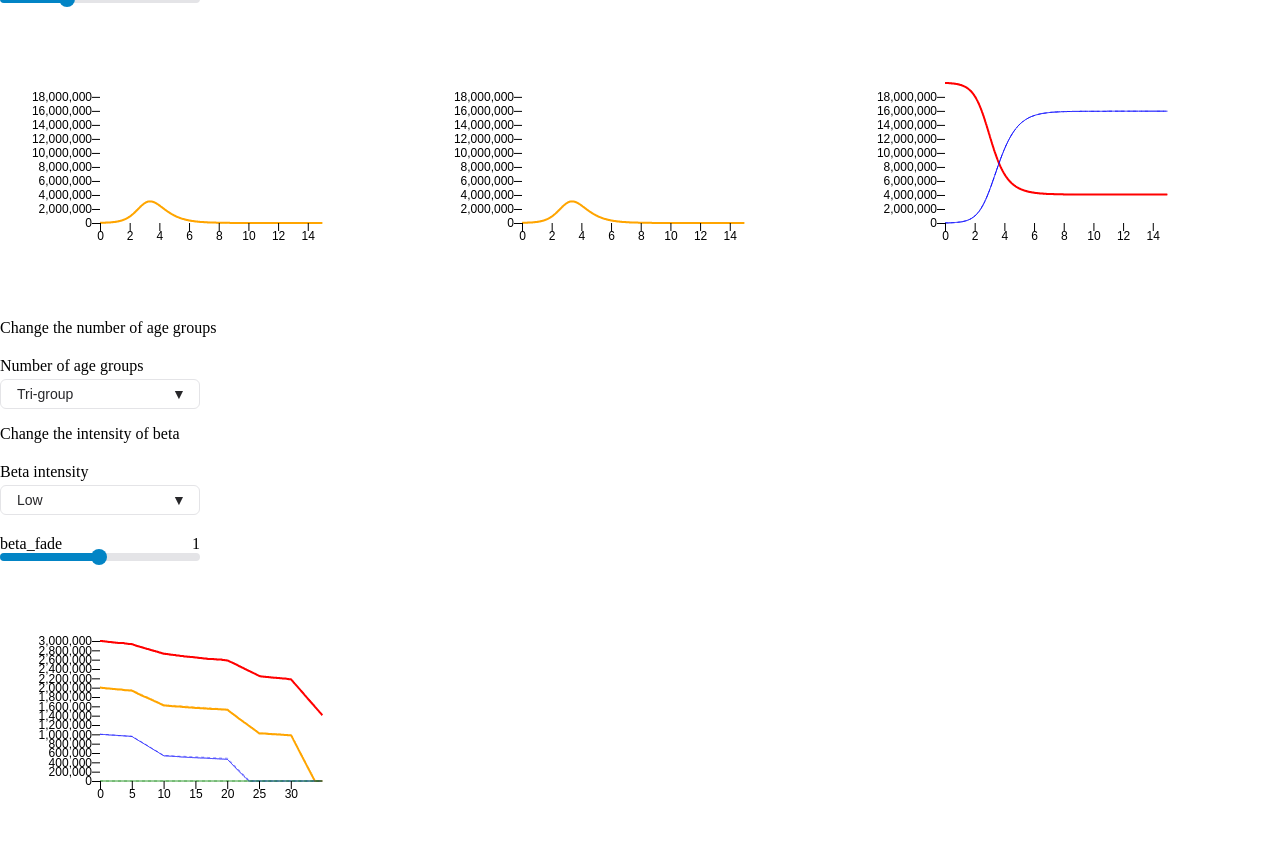
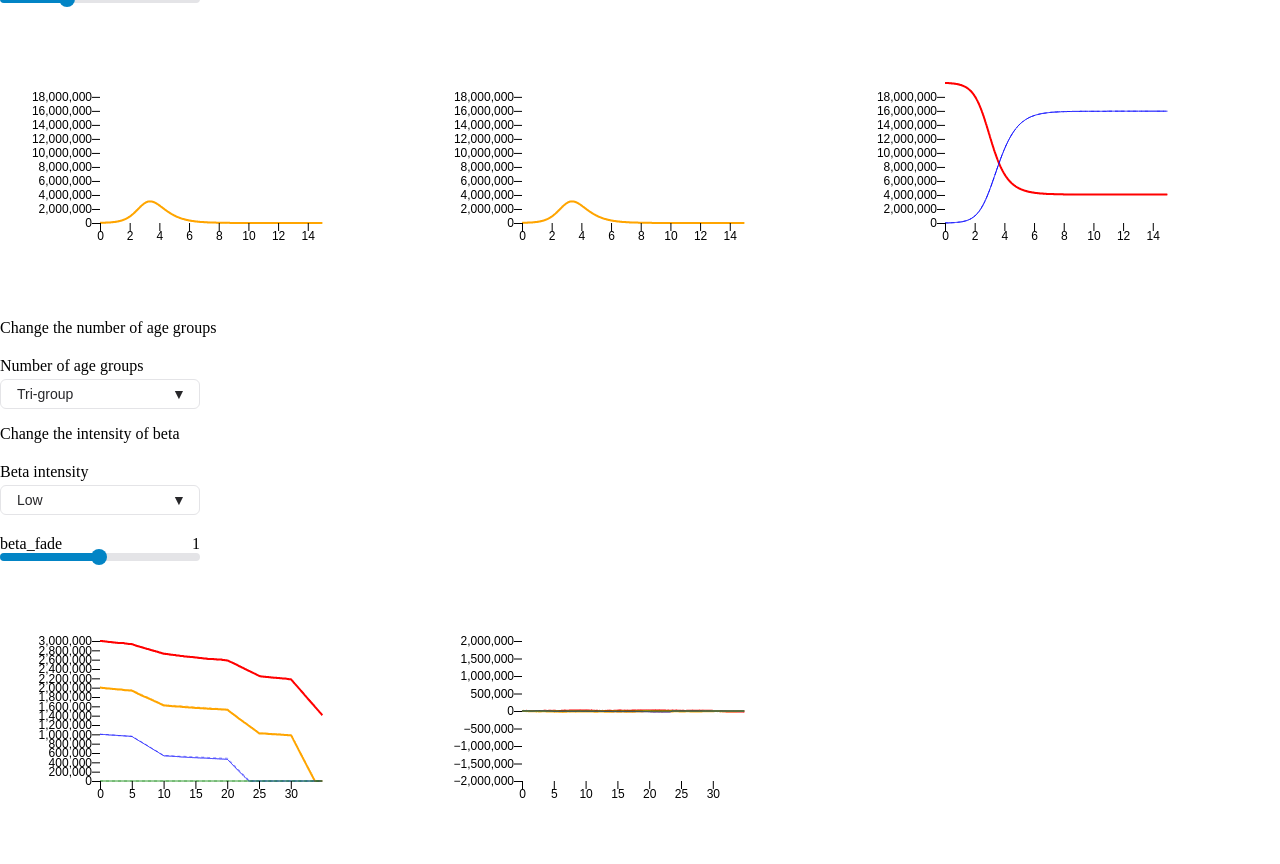
Before and after one commit to mrc-ide/skadi-action-demo, a plain HTML site: page index.html in a window 1280 px wide. Shown: the part 647-1511 px from the top of the page. Drawn offline with Linux system fonts and the light colour scheme.

Commit message:
Deploying to gh-pages from @ mrc-ide/skadi-action-demo@33bb7e14afbe939460f4652e9d41b5eca5dd1d0e 🚀

```diff
--- a/index.html
+++ b/index.html
@@ -106,6 +106,7 @@
 
     <div class="graph-container">
       <div class="w-plot" data-w-type="ref" w-store="notbasic" w-id="2"></div>
+      <div class="w-plot" data-w-type="diff" w-ylock w-store="notbasic" w-vars="s_1, s_2, s_3, s_4" w-yrange="-2000000,2000000" w-fixedid1="main" w-fixedid2="no_fade"></div>
     </div>
 
 
```
